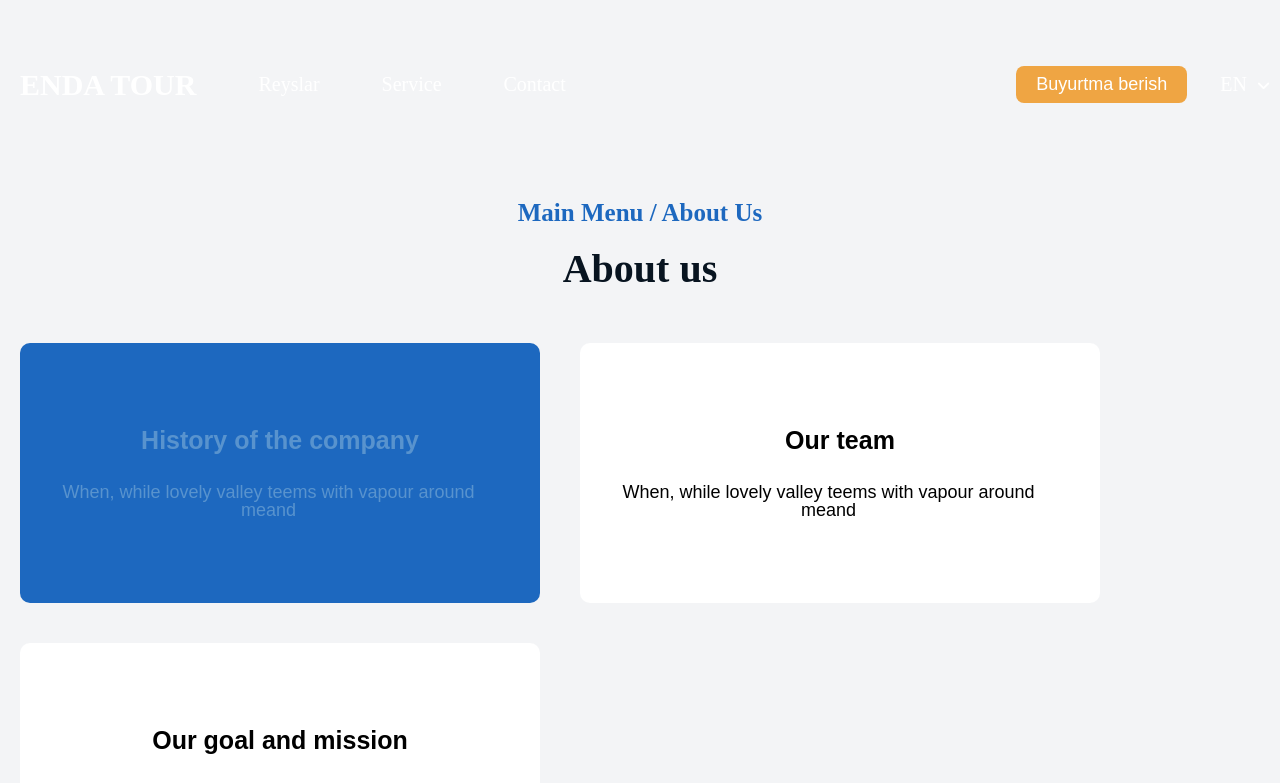
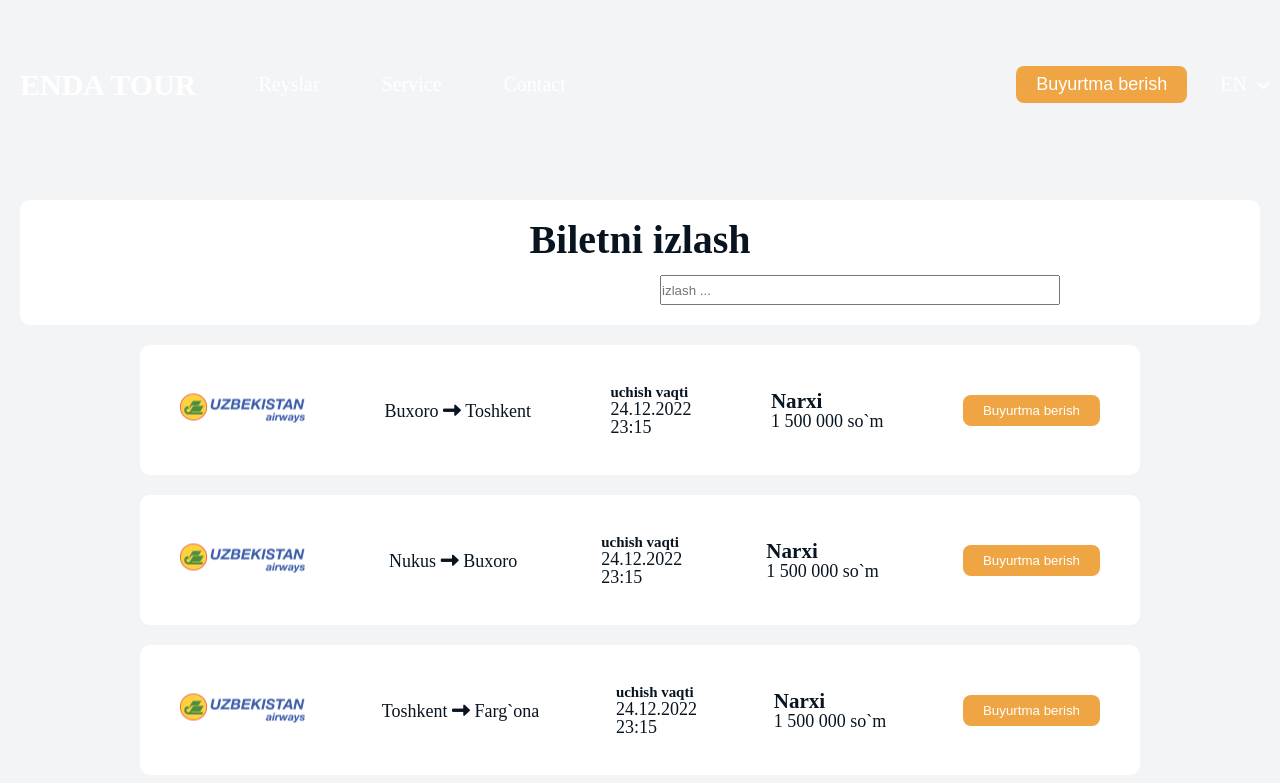
Before and after one commit to barotovbekhruzbek/Travel-real, a Vue app: page /card in a window 1280 px wide. Shown: the top 783 px of the page. Built offline with nearby package versions, Linux system fonts and the light colour scheme.

Commit message:
file add commit

```diff
--- a/package.json
+++ b/package.json
@@ -8,11 +8,11 @@
   },
   "dependencies": {
     "axios": "^0.27.2",
-    "bootstrap": "^5.1.3",
-    "bootstrap-vue": "^2.22.0",
+    "bootstrap": "^5.2.3",
+    "bootstrap-vue": "^2.23.1",
     "core-js": "^3.8.3",
     "materialize-css": "^1.0.0",
-    "vue": "^2.6.14",
+    "vue": "^2.7.14",
     "vue-audio-visual": "^2.4.1",
     "vue-awesome": "^4.5.0",
     "vue-awesome-swiper": "^4.1.1",
--- a/src/main.js
+++ b/src/main.js
@@ -3,6 +3,10 @@ import App from './App.vue'
 import router from './router'
 import store from './store'
 import Paginate from 'vuejs-paginate'
+
+
+
+
 
 
 
--- a/src/views/about/index.vue
+++ b/src/views/about/index.vue
@@ -16,5 +16,7 @@ export default {
 .about-section{
   min-height: 100vh;
   padding-top: 120px;
+
+
 }
 </style>
--- a/src/views/about/sections/About-Card.vue
+++ b/src/views/about/sections/About-Card.vue
@@ -1,147 +1,143 @@
 <template>
-  <div class="about-section">
-    <the-title :sub="sub" :title="title" />
+  <div class="container">
+    <div class="search-panel">
+      <h3> Biletni izlash </h3>
+      <input type="text" v-model="search" placeholder="izlash ..." />
 
-    <div class="wrapper">
-      <div class="container">
-        <div class="blok ">
-
-          <router-link to="#">
-            <button class="active">
-
-
-              <h1>History of the company</h1>
-              <p>When, while lovely valley teems with vapour around meand </p>
-            </button>
-          </router-link>
-
-        </div>
-        <div class="blok">
-
-          <router-link to="team">
-            <button>
-
-
-              <h1>Our team</h1>
-              <p>When, while lovely valley teems with vapour around meand </p>
-            </button>
-          </router-link>
-
-        </div>
-        <div class="blok">
-
-          <router-link to="mission">
-            <button>
-
-
-              <h1>Our goal and mission</h1>
-              <p>When, while lovely valley teems with vapour around meand </p>
-            </button>
-          </router-link>
-
-        </div>
-      </div>
     </div>
 
+  <div class="wrapper" v-for="user in filteredAndSorted" :key="user.id">
+    <div class="box">
 
-    <div class="list">
-      <AboutTitle/>
+      <div>
+        <img src="../../../images/home/air.svg" alt="">
+      </div>
+
+    <div>
+      <p>{{ user.name }} <i class="fas fa-right-long"></i> {{ user.qayerga }}  </p>
     </div>
+
+      <div>
+        <h5>uchish vaqti</h5>
+        <p>24.12.2022</p>
+        <p>23:15</p>
+      </div>
+
+      <div>
+        <h3>Narxi </h3>
+        <p>  {{ user.narxi }}  so`m</p>
+      </div>
+
+      <div>
+        <button>Buyurtma berish</button>
+      </div>
+
+    </div>
+  </div>
 
   </div>
 </template>
 
 <script>
-import aboutBtn from "@/frags/about-btn.js";
-import TheTitle from "@/laylouts/The-title";
-import AboutTitle from "@/views/about/component/About-title";
 export default {
-  name: "About-Card",
-  components: {AboutTitle, TheTitle},
+  //...
   data() {
     return {
-      activeBtn:0,
-      sub:'Main Menu / About Us',
-      title:'About us',
-      aboutBtn:aboutBtn
-    }
-  }
-}
+      search: "",
+      userList: [
+        {
+          id: 1,
+          name: "Buxoro",
+          qayerga: 'Toshkent',
+          data:'24.12.2022',
+          time: '22:30',
+          narxi: '1 500 000'
+        },
+        {
+          id: 1,
+          name: "Nukus",
+          qayerga: 'Buxoro',
+          data:'24.12.2022',
+          time: '22:30',
+          narxi: '1 500 000'
+        },
+        {
+          id: 1,
+          name: "Toshkent",
+          qayerga: 'Farg`ona',
+          data:'24.12.2022',
+          time: '22:30',
+          narxi: '1 500 000'
+
+        },
+      ],
+    };
+  },
+  computed: {
+    filteredAndSorted() {
+      const compare = (a, b) => {
+        if (a.name < b.name) return -1;
+        if (a.name > b.name) return 1;
+        return 0;
+      };
+
+      return this.userList
+          .filter((user) => {
+            return user.name.toLowerCase().includes(this.search.toLowerCase());
+          })
+          .sort(compare);
+    },
+  },
+  //...
+};
 </script>
 
-<style scoped lang="scss">
-@import "../../../styles/components/_vars.scss";
-@import "../../../styles/components/_mixins.scss";
-.about-section{
+<style lang="scss" scoped>
+.container {
   padding-top: 200px;
 }
-.container{
-  padding-top: 54px;
-  display: flex;
-  flex-wrap: wrap;
+.wrapper {
+ margin: 20px auto;
+  border-radius: 10px;
+  max-width: 1000px;
+  height: 130px;
+  background-color: white;
+  padding: 20px;
 
-  gap: 40px;
+  .box {
 
-  .blok{
-    @include xl{
-      margin-bottom: 30px;
+    padding: 20px;
+    display: flex;
+    justify-content: space-between;
+    align-items: center;
+
+    div {
+      button {
+        padding: 8px 20px;
+        background-color: #EFA543;
+        border-radius: 8px;
+        color: white;
+      }
     }
   }
 
+}
 
+.search-panel {
+  background-color: white;
+  border-radius: 10px;
+  padding: 20px 40px;
 
-  @include xl{
-    margin-bottom: 20px;
-    //flex-wrap: wrap;
-    justify-content: center;
-    align-items: center;
-    gap: 60px;
+  h3 {
+    padding-bottom: 15px;
+    text-align: center;
+    font-size: 40px;
   }
+  input {
+   width: 400px;
+    height: 30px;
+    margin-left: 600px;
 
-  button{
-    padding: 10px 30px;
-    color: black;
-    width: 520px;
-    height: 260px;
-    background: #FFFFFF;
-    border-radius: 10px;
-    @include xl{
-      width: 400px;
-      height: 250px;
-    }
-
-    @include sm{
-      width: 350px;
-    }
-
-    &.active{
-      background-color: $brand_color;
-     color: $white;
-    }
-    h1{
-      font-size: 25px;
-      @include xl{
-        padding-top: 20px;
-      }
-    }
-    p{
-      padding-top: 30px;
-      font-size: 18px;
-      width: 437px;
-      @include xl{
-        padding-top: 15px;
-        width: 300px;
-      }
-      @include sm{
-        margin-left: 25px;
-        width: 200px;
-      }
-    }
   }
 }
-
-.list{
-  padding-top: 50px;
-}
-
 </style>
--- a/src/views/home/sections/Main.vue
+++ b/src/views/home/sections/Main.vue
@@ -12,7 +12,10 @@
       <input type="text" placeholder="Qayerdan">
       <input type="text" placeholder="Qayerga">
       <input type="date" placeholder="Sana">
-      <button> <i class="fas fa-search"></i> Qidirish </button>
+
+      <router-link to="about" >
+        <button> <i class="fas fa-search"></i> Qidirish </button>
+      </router-link>
     </form>
   </div>
 
--- a/src/views/home/styles/main-section.scss
+++ b/src/views/home/styles/main-section.scss
@@ -116,11 +116,13 @@
       padding: 18px 50px;
       background: #EFA543;
       border-radius: 12px;
-      color: white;
+      color: white !important;
       font-size: 18px;
       @include xxl{
         margin-top: 15px;
       }
+
+
     }
   }
 }
```
Also changed, not shown: src/images/home/air.svg (added), 1 other file (tests, documents, lock files or other folders).
